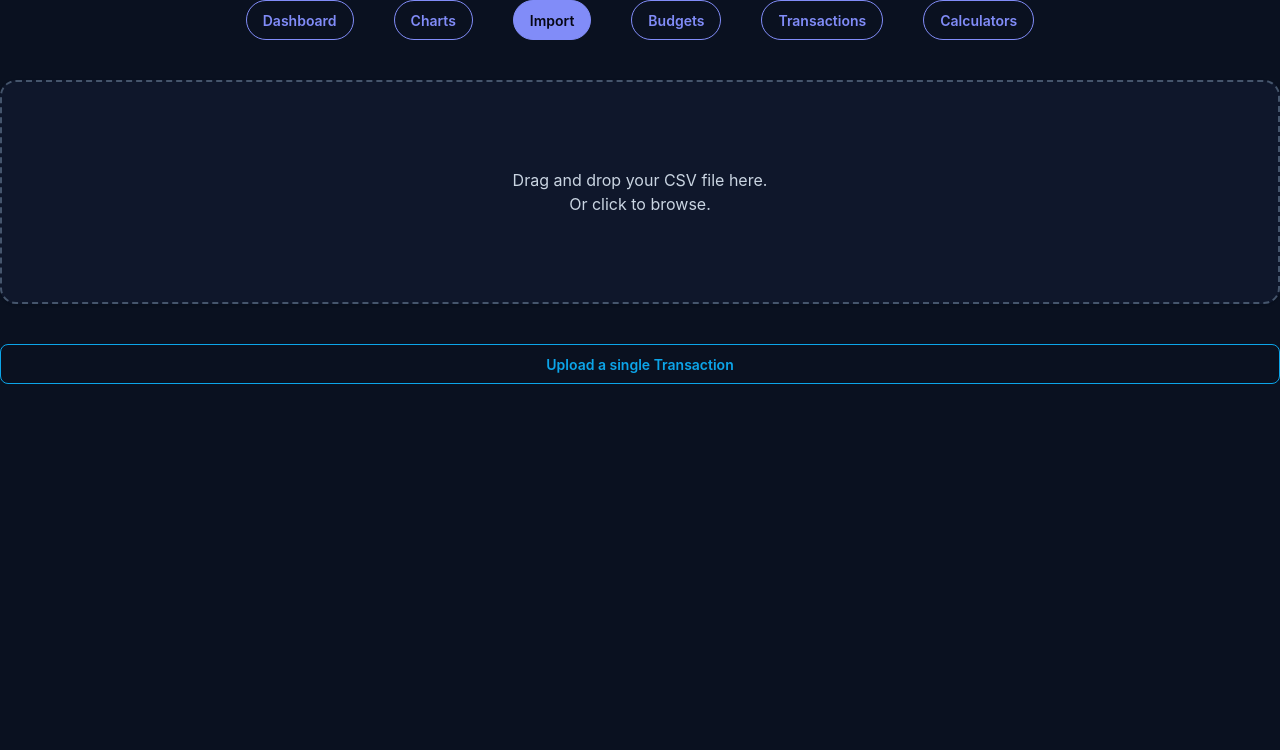
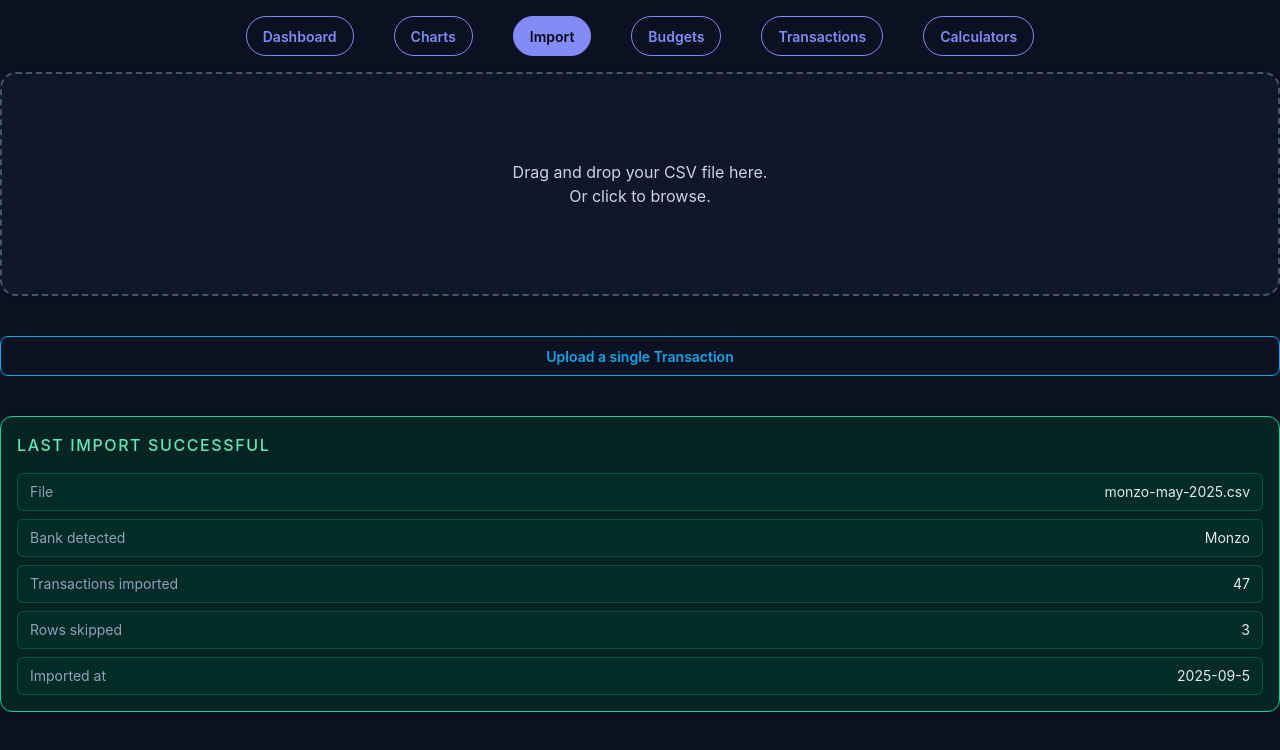
Before and after one commit to Cybergman-droid/Computing-NEA, a React (Vite) app in the folder frontend/: page /Import in a window 1280 px wide. Shown: the top 750 px of the page. Built offline with nearby package versions, Linux system fonts and the light colour scheme; the HTML template or start-up script is replaced by a standard one.

Commit message:
feat: enhance import page components with improved styling and functionality

```diff
--- a/frontend/src/components/navbar.tsx
+++ b/frontend/src/components/navbar.tsx
@@ -10,13 +10,13 @@ type ButtonProps = {
 function NavbarButton({ children, focused }: ButtonProps): ReactElement {
 	if (focused) {
 		return (
-			<button className='btn btn-focused btn-secondary rounded-3xl'>
+			<button className='btn btn-sm whitespace-nowrap btn-focused btn-secondary rounded-3xl sm:btn-md'>
 				{children}
 			</button>
 		);
 	} else {
 		return (
-			<button className='btn btn-outline btn-secondary rounded-3xl'>
+			<button className='btn btn-sm whitespace-nowrap btn-outline btn-secondary rounded-3xl sm:btn-md'>
 				{children}
 			</button>
 		);
@@ -27,7 +27,7 @@ function NavbarButton({ children, focused }: ButtonProps): ReactElement {
 // Highlights the button based on the isActive prop which checks if the current url matches the path
 function Navbar() {
 	return (
-		<nav className='flex flex-row gap-10 justify-center'>
+		<nav className='flex w-full flex-row flex-wrap items-center justify-center gap-2 px-3 py-4 sm:gap-4 sm:px-6 lg:gap-10'>
 			{/* Defined the paths that the button will link to when pressed */}
 
 			<NavLink to='/'>
--- a/frontend/src/pages/Import/fileUploadArea.tsx
+++ b/frontend/src/pages/Import/fileUploadArea.tsx
@@ -27,9 +27,12 @@ function FileUploadArea() {
 				: "border-slate-600 bg-slate-900 text-slate-300 hover:border-cyan-400/70 hover:bg-slate-800"
 	}`;
 
-	// Will handle sending the file to the backend
+	// Will handle uploading the file to the backend
 	function handleFileUpload(file: File[]) {
-		if (!file) return;
+		if (!file) {
+			setStatus("error");
+			return;
+		}
 
 		setStatus("uploading");
 
@@ -47,6 +50,7 @@ function FileUploadArea() {
 	return (
 		<div {...getRootProps()} className={dropZoneStyles}>
 			<input {...getInputProps()} />
+			{/* Conditionally render a message depending on whether the file to be uploaded is valid or not */}
 			{isDragAccept && <p>✅ Drop to upload these files</p>}
 			{isDragReject && <p>❌ Some files will be rejected</p>}
 
--- a/frontend/src/pages/Import/import.tsx
+++ b/frontend/src/pages/Import/import.tsx
@@ -13,7 +13,7 @@ function ImportPage() {
 
 	// All the content showed on the import page
 	return (
-		<div className='flex flex-col gap-10 pt-10'>
+		<div className='flex flex-col gap-10'>
 			<FileUploadArea />
 
 			<SingleTransactionUploadFormButton onClick={handleClick} />
--- a/frontend/src/pages/Import/importSummaryCard.tsx
+++ b/frontend/src/pages/Import/importSummaryCard.tsx
@@ -1,4 +1,49 @@
 function ImportSummaryCard() {
-	return <div></div>;
+	const importSummary = {
+		file: " monzo-may-2025.csv",
+		bank: "Monzo",
+		numRowsImported: 47,
+		numRowsSkipped: 3,
+		timeOfImport: "2025-09-5",
+	};
+
+	return (
+		<div className='w-full rounded-xl border border-emerald-400 bg-emerald-950/70 px-4 py-4  shadow-sm'>
+			<h2 className='mb-4 text-base font-medium tracking-widest text-emerald-300'>
+				LAST IMPORT SUCCESSFUL
+			</h2>
+
+			<div className='mb-2 flex items-center justify-between gap-6 rounded-md border border-emerald-400/25 bg-emerald-900/20 px-3 py-2 text-sm last:mb-0'>
+				<span className='text-slate-400'>File</span>
+				<span className='text-right text-slate-200'>{importSummary.file}</span>
+			</div>
+
+			<div className='mb-2 flex items-center justify-between gap-6 rounded-md border border-emerald-400/25 bg-emerald-900/20 px-3 py-2 text-sm last:mb-0'>
+				<span className='text-slate-400'>Bank detected</span>
+				<span className='text-right text-slate-200'>{importSummary.bank}</span>
+			</div>
+
+			<div className='mb-2 flex items-center justify-between gap-6 rounded-md border border-emerald-400/25 bg-emerald-900/20 px-3 py-2 text-sm last:mb-0'>
+				<span className='text-slate-400'>Transactions imported</span>
+				<span className='text-right text-slate-200'>
+					{importSummary.numRowsImported}
+				</span>
+			</div>
+
+			<div className='mb-2 flex items-center justify-between gap-6 rounded-md border border-emerald-400/25 bg-emerald-900/20 px-3 py-2 text-sm last:mb-0'>
+				<span className='text-slate-400'>Rows skipped</span>
+				<span className='text-right text-slate-200'>
+					{importSummary.numRowsSkipped}
+				</span>
+			</div>
+
+			<div className='mb-2 flex items-center justify-between gap-6 rounded-md border border-emerald-400/25 bg-emerald-900/20 px-3 py-2 text-sm last:mb-0'>
+				<span className='text-slate-400'>Imported at</span>
+				<span className='text-right text-slate-200'>
+					{importSummary.timeOfImport}
+				</span>
+			</div>
+		</div>
+	);
 }
 export default ImportSummaryCard;
--- a/frontend/src/pages/Import/singleTranasctionFormButton.tsx
+++ b/frontend/src/pages/Import/singleTranasctionFormButton.tsx
@@ -1,5 +1,6 @@
 import { type ComponentProps } from "react";
-type ButtonFieldProps = {} & ComponentProps<"button">;
+type ButtonFieldProps = ComponentProps<"button">;
+
 // Button to open the transaction upload form
 function SingleTransactionUploadFormButton({ ...props }: ButtonFieldProps) {
 	return (
```
Also changed, not shown: 1 other file (tests, documents, lock files or other folders).
